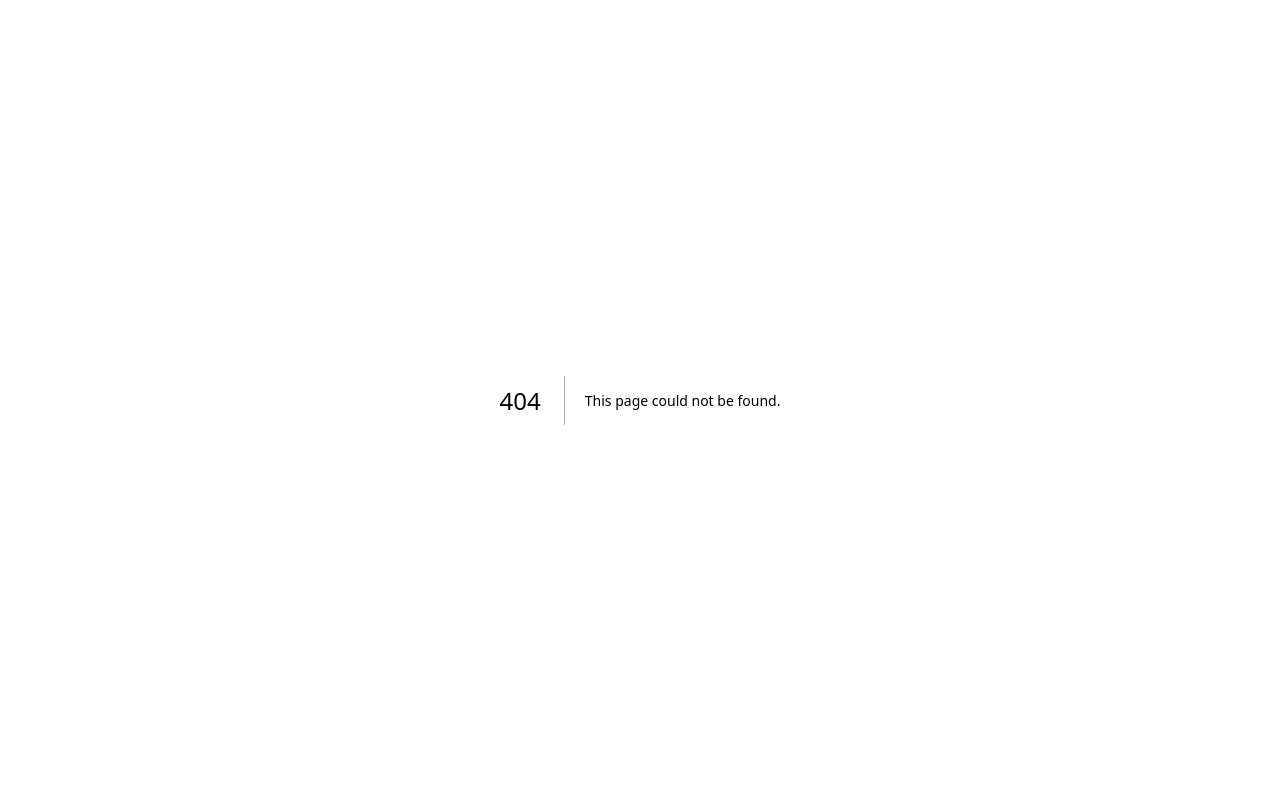
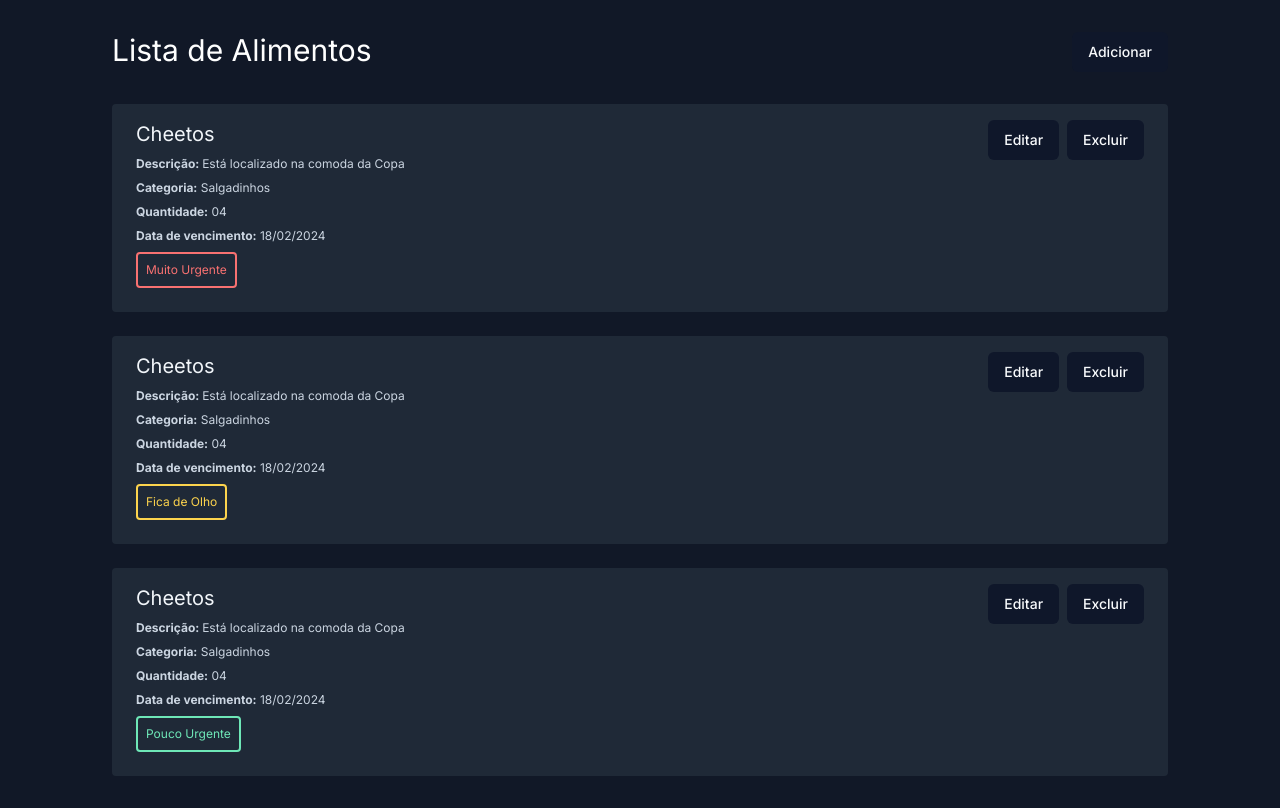
Before and after one commit to D-Ono/expiration-date-of-food-web, a Next.js app in the folder expiration-date-of-food/: page /alimentos-por-validade in a window 1280 px wide. Before the commit this address had no page. Built offline with nearby package versions, Linux system fonts and the light colour scheme.

Commit message:
feat: add pages

```diff
--- /dev/null
+++ b/expiration-date-of-food/src/app/(client)/alimentos-por-validade/page.tsx
@@ -0,0 +1,67 @@
+import { CreateFood } from "@/components/form/create-food-form";
+import { Button } from "@/components/ui/button";
+
+export default function Home() {
+  return (
+    <div className="bg-gray-900 p-8 px-28 h-full">
+      <div className="flex justify-between mb-8">
+        <h1 className="text-white text-3xl">Lista de Alimentos</h1>
+        <CreateFood />
+      </div>
+      <div className="flex rounded justify-between	p-4 px-6 bg-gray-800">
+        <div className="flex-row gap-8">
+          <h1 className=" text-xl text-slate-100">Cheetos</h1>
+          <p className="text-slate-300 text-xs py-2"><strong>Descrição: </strong>Está localizado na comoda da Copa</p>
+          <p className="text-slate-300 text-xs"><strong>Categoria:</strong> Salgadinhos</p>
+          <p className="text-slate-300 text-xs py-2"><strong>Quantidade:</strong> 04</p>
+          <p className="text-slate-300 text-xs"><strong>Data de vencimento:</strong> 18/02/2024</p>
+          <div className="p-2 border-color rounded border-red-400 border-2 my-2 w-fit">
+            <p className="text-red-400 text-xs">Muito Urgente</p>
+          </div>
+        </div>
+        <div className="flex">
+          <div className="mr-2">
+            <Button>Editar</Button>
+          </div>
+          <Button>Excluir</Button>
+        </div>
+      </div>
+      <div className="flex rounded justify-between	p-4 px-6 bg-gray-800 mt-6">
+        <div className="flex-row gap-8">
+          <h1 className=" text-xl text-slate-100">Cheetos</h1>
+          <p className="text-slate-300 text-xs py-2"><strong>Descrição: </strong>Está localizado na comoda da Copa</p>
+          <p className="text-slate-300 text-xs"><strong>Categoria:</strong> Salgadinhos</p>
+          <p className="text-slate-300 text-xs py-2"><strong>Quantidade:</strong> 04</p>
+          <p className="text-slate-300 text-xs"><strong>Data de vencimento:</strong> 18/02/2024</p>
+          <div className="p-2 border-color rounded border-amber-300 border-2 my-2 w-fit">
+            <p className="text-amber-300 text-xs">Fica de Olho</p>
+          </div>
+        </div>
+        <div className="flex">
+          <div className="mr-2">
+            <Button>Editar</Button>
+          </div>
+          <Button>Excluir</Button>
+        </div>
+      </div>
+      <div className="flex rounded justify-between	p-4 px-6 bg-gray-800 mt-6">
+        <div className="flex-row gap-8">
+          <h1 className=" text-xl text-slate-100">Cheetos</h1>
+          <p className="text-slate-300 text-xs py-2"><strong>Descrição: </strong>Está localizado na comoda da Copa</p>
+          <p className="text-slate-300 text-xs"><strong>Categoria:</strong> Salgadinhos</p>
+          <p className="text-slate-300 text-xs py-2"><strong>Quantidade:</strong> 04</p>
+          <p className="text-slate-300 text-xs"><strong>Data de vencimento:</strong> 18/02/2024</p>
+          <div className="p-2 border-color rounded border-emerald-300 border-2 my-2 w-fit">
+            <p className="text-emerald-300 text-xs">Pouco Urgente</p>
+          </div>
+        </div>
+        <div className="flex">
+          <div className="mr-2">
+            <Button>Editar</Button>
+          </div>
+          <Button>Excluir</Button>
+        </div>
+      </div>
+    </div>
+  );
+}
--- a/expiration-date-of-food/src/app/login/page.tsx
+++ b/expiration-date-of-food/src/app/login/page.tsx
@@ -0,0 +1,20 @@
+import { Button } from "@/components/ui/button";
+import { Input } from "@/components/ui/input";
+import { Label } from "@/components/ui/label";
+
+export default function LoginPage() {
+  return (
+    <div className="bg-gray-800 flex flex-col justify-center items-center h-screen">
+        <h1 className="text-white text-3xl">Entrar</h1>
+        <div className="grid w-full max-w-sm items-center gap-1.5">
+          <Label htmlFor="email" className="text-white mt-6">Email</Label>
+          <Input type="email" id="email" placeholder="Email" className="bg-gray-700"/>
+        </div>
+        <div className="grid w-full max-w-sm items-center gap-1.5 mb-4">
+          <Label htmlFor="password" className="text-white mt-6">Senha</Label>
+          <Input type="password" id="password" placeholder="Senha" className="bg-gray-700"/>
+        </div>
+        <Button className=" w-36 mt-6">Entrar</Button>
+    </div>
+  );
+}
--- a/expiration-date-of-food/src/app/page.tsx
+++ b/expiration-date-of-food/src/app/page.tsx
@@ -4,64 +4,7 @@
 export default function Home() {
   return (
     <div className="bg-gray-900 p-8 px-28 h-full">
-      <div className="flex justify-between mb-8">
         <h1 className="text-white text-3xl">Lista de Alimentos</h1>
-        <CreateFood />
-      </div>
-      <div className="flex rounded justify-between	p-4 px-6 bg-gray-800">
-        <div className="flex-row gap-8">
-          <h1 className=" text-xl text-slate-100">Cheetos</h1>
-          <p className="text-slate-300 text-xs py-2"><strong>Descrição: </strong>Está localizado na comoda da Copa</p>
-          <p className="text-slate-300 text-xs"><strong>Categoria:</strong> Salgadinhos</p>
-          <p className="text-slate-300 text-xs py-2"><strong>Quantidade:</strong> 04</p>
-          <p className="text-slate-300 text-xs"><strong>Data de vencimento:</strong> 18/02/2024</p>
-          <div className="p-2 border-color rounded border-red-400 border-2 my-2 w-fit">
-            <p className="text-red-400 text-xs">Muito Urgente</p>
-          </div>
-        </div>
-        <div className="flex">
-          <div className="mr-2">
-            <Button>Editar</Button>
-          </div>
-          <Button>Excluir</Button>
-        </div>
-      </div>
-      <div className="flex rounded justify-between	p-4 px-6 bg-gray-800 mt-6">
-        <div className="flex-row gap-8">
-          <h1 className=" text-xl text-slate-100">Cheetos</h1>
-          <p className="text-slate-300 text-xs py-2"><strong>Descrição: </strong>Está localizado na comoda da Copa</p>
-          <p className="text-slate-300 text-xs"><strong>Categoria:</strong> Salgadinhos</p>
-          <p className="text-slate-300 text-xs py-2"><strong>Quantidade:</strong> 04</p>
-          <p className="text-slate-300 text-xs"><strong>Data de vencimento:</strong> 18/02/2024</p>
-          <div className="p-2 border-color rounded border-amber-300 border-2 my-2 w-fit">
-            <p className="text-amber-300 text-xs">Fica de Olho</p>
-          </div>
-        </div>
-        <div className="flex">
-          <div className="mr-2">
-            <Button>Editar</Button>
-          </div>
-          <Button>Excluir</Button>
-        </div>
-      </div>
-      <div className="flex rounded justify-between	p-4 px-6 bg-gray-800 mt-6">
-        <div className="flex-row gap-8">
-          <h1 className=" text-xl text-slate-100">Cheetos</h1>
-          <p className="text-slate-300 text-xs py-2"><strong>Descrição: </strong>Está localizado na comoda da Copa</p>
-          <p className="text-slate-300 text-xs"><strong>Categoria:</strong> Salgadinhos</p>
-          <p className="text-slate-300 text-xs py-2"><strong>Quantidade:</strong> 04</p>
-          <p className="text-slate-300 text-xs"><strong>Data de vencimento:</strong> 18/02/2024</p>
-          <div className="p-2 border-color rounded border-emerald-300 border-2 my-2 w-fit">
-            <p className="text-emerald-300 text-xs">Pouco Urgente</p>
-          </div>
-        </div>
-        <div className="flex">
-          <div className="mr-2">
-            <Button>Editar</Button>
-          </div>
-          <Button>Excluir</Button>
-        </div>
-      </div>
     </div>
   );
 }
--- a/expiration-date-of-food/src/components/form/create-food-form.tsx
+++ b/expiration-date-of-food/src/components/form/create-food-form.tsx
@@ -6,10 +6,10 @@
 import { zodResolver } from "@hookform/resolvers/zod"
 
 export const CreateFood = () => {
-    const form = useForm<CreateFoodInfer>({
+/*     const form = useForm<CreateFoodInfer>({
         resolver: zodResolver(CreateFoodSchema)
     })
-
+ */
     return (
         <Dialog>
         <DialogTrigger asChild>
```
